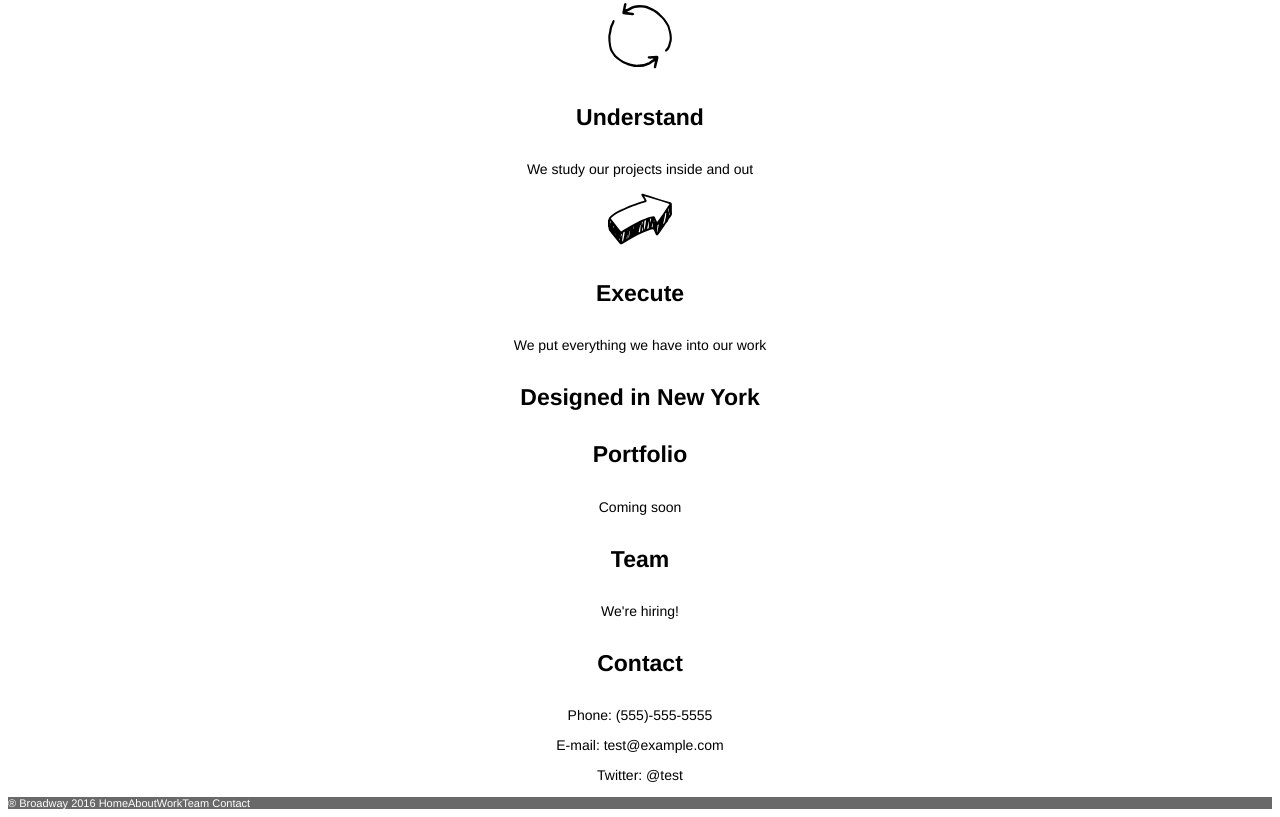
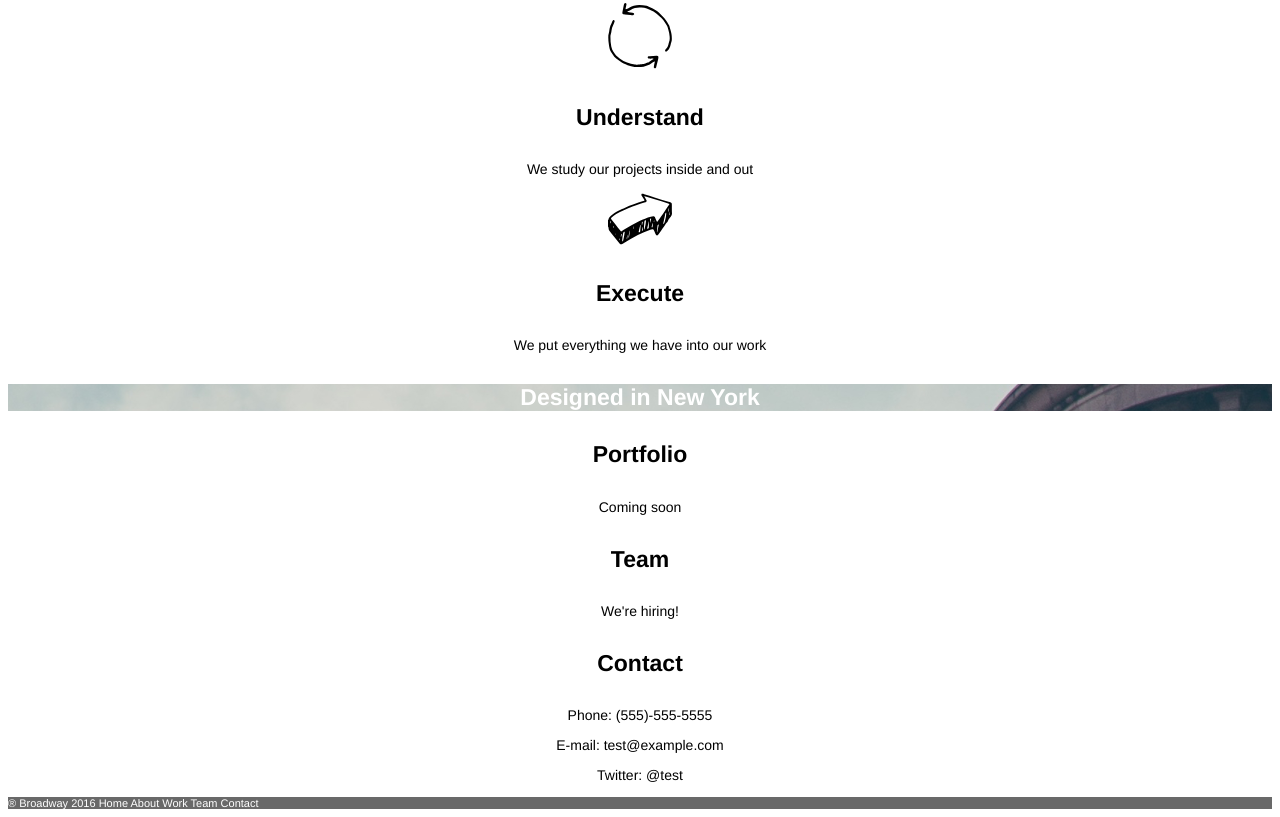
Before and after one commit to stanleymorgan/BroadwayProject, a plain HTML site: page index.html in a window 1280 px wide. Shown: the part 600-1417 px from the top of the page. Drawn offline with Linux system fonts and the light colour scheme.

Commit message:
Refined css

```diff
--- a/index.html
+++ b/index.html
@@ -26,7 +26,7 @@
     <h4>Execute</h4>
     <p class="subheading">We put everything we have into our work</p>
 
-    <h4>Designed in New York</h4>
+    <h4 id="lowerheading">Designed in New York</h4>
     <h4>Portfolio</h4>
     <p class="subheading">Coming soon</p>
 
@@ -38,7 +38,7 @@
     <p class="subheading">E-mail: test@example.com</p>
     <p class="subheading">Twitter: @test</p>
 
-    <footer>&reg Broadway 2016 <a>Home</a><a>About</a><a>Work</a><a>Team</a>
+    <footer>&reg Broadway 2016 <a>Home  </a><a>About  </a><a>Work  </a><a>Team  </a>
       <a>Contact</a>
     </footer>
 
--- a/resources/css/style.css
+++ b/resources/css/style.css
@@ -2,7 +2,10 @@ h1{
   font-size: 70px;
   font-family: Helvetica;
   font-weight: bold;
+}
+h1, .top, #lowerheading{
   color: white;
+  background-image: url("../images/the-flatiron-building.png");
 }
 .top{
   font-family: Helvetica;
```
